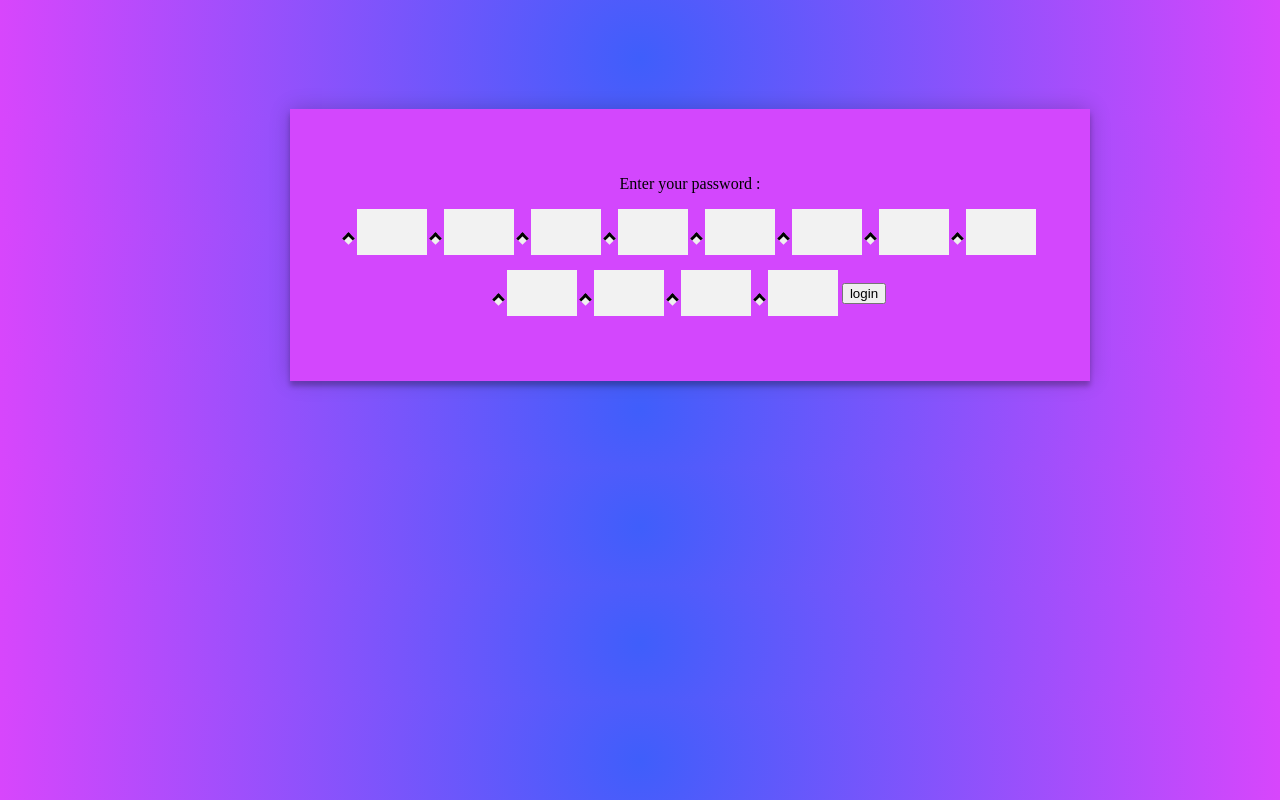
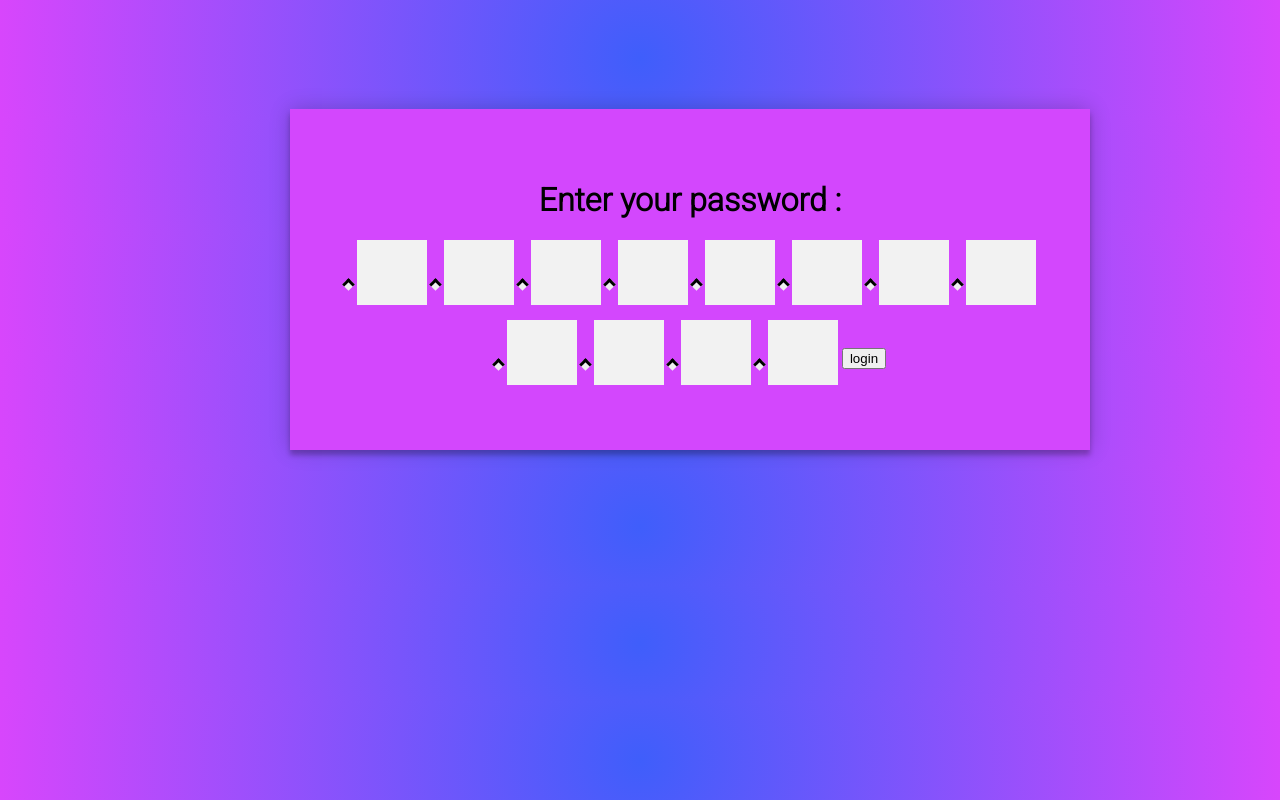
Before and after one commit to AubryFranquinet/worstPassword, a plain HTML site: page index.html in a window 1280 px wide. Drawn offline with Linux system fonts and the light colour scheme.

Commit message:
Design fixed

```diff
--- a/index.html
+++ b/index.html
@@ -11,7 +11,7 @@
 
     <div class="login-page">
         <div class="form">
-                <p>Enter your password :</p>
+                <h1>Enter your password :</h1>
                 <button class="arrow1"></button>
                 <input class="password1" value=""readonly/>
                 <button class="arrow2"></button>
--- a/style.css
+++ b/style.css
@@ -3,6 +3,10 @@
     width: 700px;
     padding: 8% 0 0;
     margin: auto;
+}
+
+h1 {
+    font-family: "Roboto", sans-serif;
 }
 
 .form {
@@ -24,7 +28,8 @@
     margin: 0 0 15px;
     padding: 15px;
     box-sizing: border-box;
-    font-size: 14px;
+    font-size: 30px;
+    text-align: center;
 }
 
 .form button .login {
```
